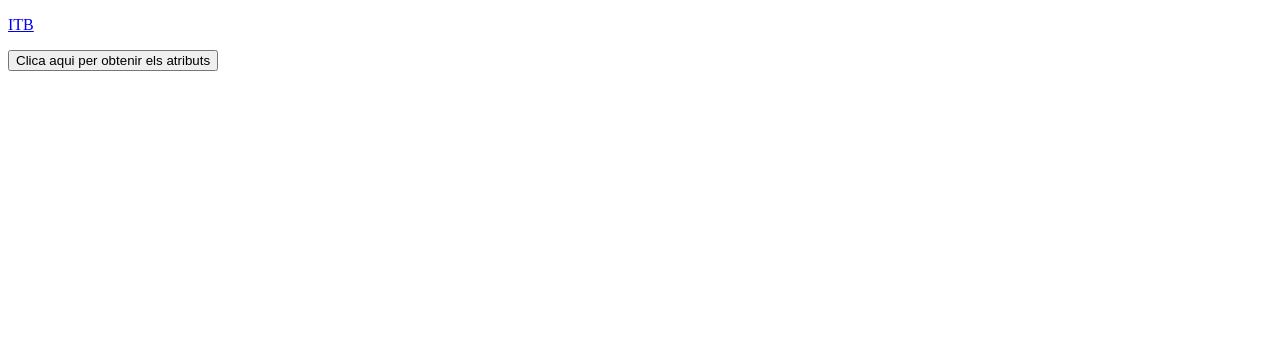
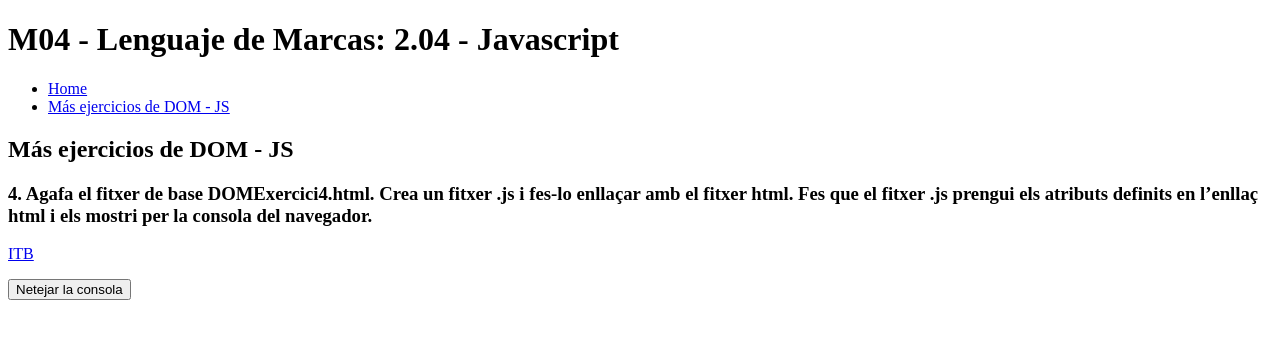
Before and after one commit to aleixitb/aleixanadon7e5.dam.m04, a plain HTML site: page html/exercicisDeDOM/html/DOMExercici4.html in a window 1280 px wide. Both pictures are taken after a click on the button "Clica aqui per obtenir els atributs". Drawn offline with Linux system fonts and the light colour scheme.

Commit message:
me falta imprimir cada atributo por la consola

```diff
--- a/html/exercicisDeDOM/html/DOMExercici4.html
+++ b/html/exercicisDeDOM/html/DOMExercici4.html
@@ -8,8 +8,32 @@
 </head>
 
 <body>
-    <p><a id="itb" type="text/html" hreflang="ca" rel="nofollow" target="_self" href="https://www.itb.cat/">ITB</a></p>
-    <button onclick="obtenirAtributs()">Clica aqui per obtenir els atributs</button>
+    <header>
+        <h1>M04 - Lenguaje de Marcas: 2.04 - Javascript</h1>
+        <nav>
+            <ul>
+                <li><a href="../../../index.html">Home</a></li>
+                <li><a href="../../masEjerciciosDeDOM.html">Más ejercicios de DOM - JS</a></li>
+            </ul>
+        </nav>
+    </header>
+    <main>
+        <h2>
+            Más ejercicios de DOM - JS
+        </h2>
+        <h3>
+            4. Agafa el fitxer de base DOMExercici4.html. Crea un fitxer .js i fes-lo enllaçar amb el
+            fitxer html. Fes que el fitxer .js prengui els atributs definits en l’enllaç html i els mostri
+            per la consola del navegador.
+        </h3>
+        <p>
+            <a id="itb" type="text/html" hreflang="ca" rel="nofollow" target="_self" href="https://www.itb.cat/">
+                ITB
+            </a>
+        </p>
+        <button id="buttonGetAttributes">Clica aqui per obtenir els atributs</button>
+    </main>
+    <script src="../js/DOMExercici4.js"></script>
 </body>
 
 </html>
--- /dev/null
+++ b/html/exercicisDeDOM/js/DOMExercici4.js
@@ -0,0 +1,36 @@
+
+var buttonGetAttributes = document.getElementById("buttonGetAttributes");
+
+var linkElement = document.getElementById("itb");
+
+var elementAttributes = linkElement.getAttributeNames();
+
+buttonGetAttributes.addEventListener("click", toggle);
+
+function toggle() {
+
+    let button = buttonGetAttributes;
+
+    if (button.innerHTML == "Clica aqui per obtenir els atributs") {
+
+        obtenirAtributs();
+        button.innerHTML = "Netejar la consola";
+
+    } else if (button.innerHTML == "Netejar la consola") {
+
+        clearConsole();
+        button.innerHTML = "Clica aqui per obtenir els atributs";
+    }
+}
+
+function obtenirAtributs() {
+
+    Array.from(elementAttributes).forEach(element => {
+        console.log(element.indexOf)
+    })
+}
+
+function clearConsole() {
+
+    console.clear();
+}
```
